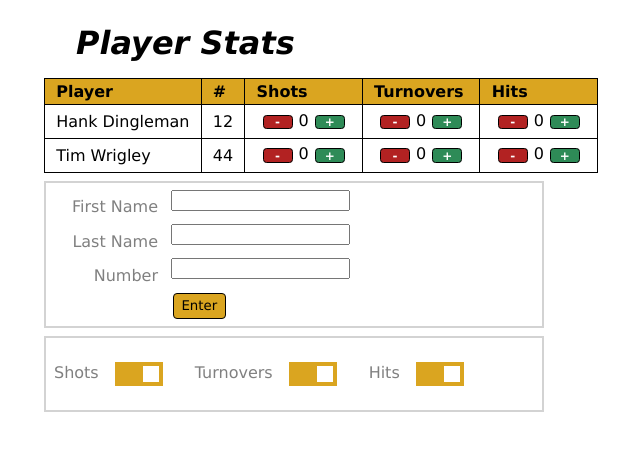
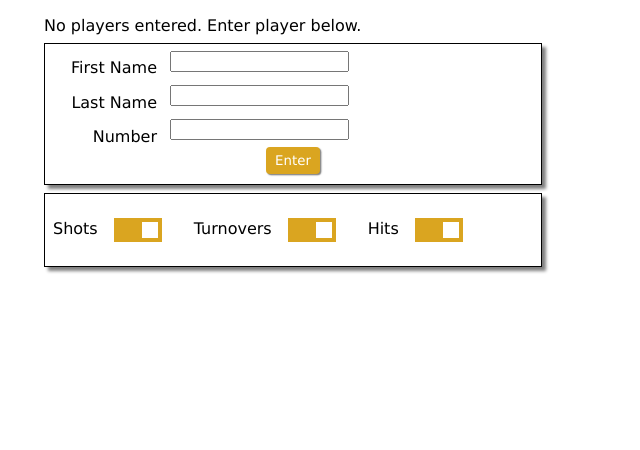
Before and after one commit to ck3130/stat_tracker, a React app: page / in a window 1280 px wide. Shown: the whole page, without its empty margins (4-644 px from the left). Built offline with nearby package versions, Linux system fonts and the light colour scheme.

Commit message:
styling added

```diff
--- a/src/components/App.css
+++ b/src/components/App.css
@@ -10,6 +10,9 @@ body {
 table {
     border: .1em solid black;
     border-collapse: collapse;
+    background: white;
+    box-shadow: .25em .25em .2em grey;
+    color:black
 }
 
 th, td {
@@ -17,6 +20,7 @@ th, td {
     padding: .2em .7em;
     text-align: left;
     vertical-align: center;
+    color:black;
 }
 
 thead {
@@ -37,16 +41,19 @@ button.increment {
 
 button.submitNewPlayer {
     background-color: goldenrod;
-    color:black;
-    border: .1em solid black;
+    color:white;
+    border: none;
     border-radius: .3em;
     width: 4em;
     height:2em;
-    margin-left:9.5em;
+    box-shadow: .1em .1em .1em grey;
+    display: block;
+    margin:auto;
+    margin-bottom: .75em;
 }
 
 button.submitNewPlayer:hover {
-    background-color: darkgoldenrod;
+    background-color: rgb(207, 158, 34);
 }
 
 button.minus {
@@ -67,9 +74,11 @@ button.minus:hover {
 }
 
 form.addPlayerForm, form.statControlForm {
-    border:2pt solid lightgray;
+    border:.1em solid black;
     width: 31em;
     font-size: 100%;
+    box-shadow: .25em .25em .2em grey;
+    background-color: white;
 
 }
 
@@ -77,7 +86,7 @@ form>label {
     float: left;
     width: 7em;
     text-align: right;
-    color:grey;
+    color:black;
     margin:.9em 0 0 0;
 }
 
@@ -141,7 +150,7 @@ input:checked + .slider:before {
   }
 
 .statSwitch {
-    color:gray;
+    color:black;
     height:auto;
     display: inline-block;
 }
--- a/src/components/player-hooks.js
+++ b/src/components/player-hooks.js
@@ -6,7 +6,7 @@ const PlayerContext = createContext();
 export const usePlayers = () => useContext(PlayerContext);
 
 export default function PlayerProvider ({ children }) {
-    const [players, setPlayers] = useState(playerData);
+    const [players, setPlayers] = useState([]);
     const [stats, setStats] = useState(statOptions);
 
     const plusOne = (number, stat) => setPlayers(
```
Also changed, not shown: 1 other file.
